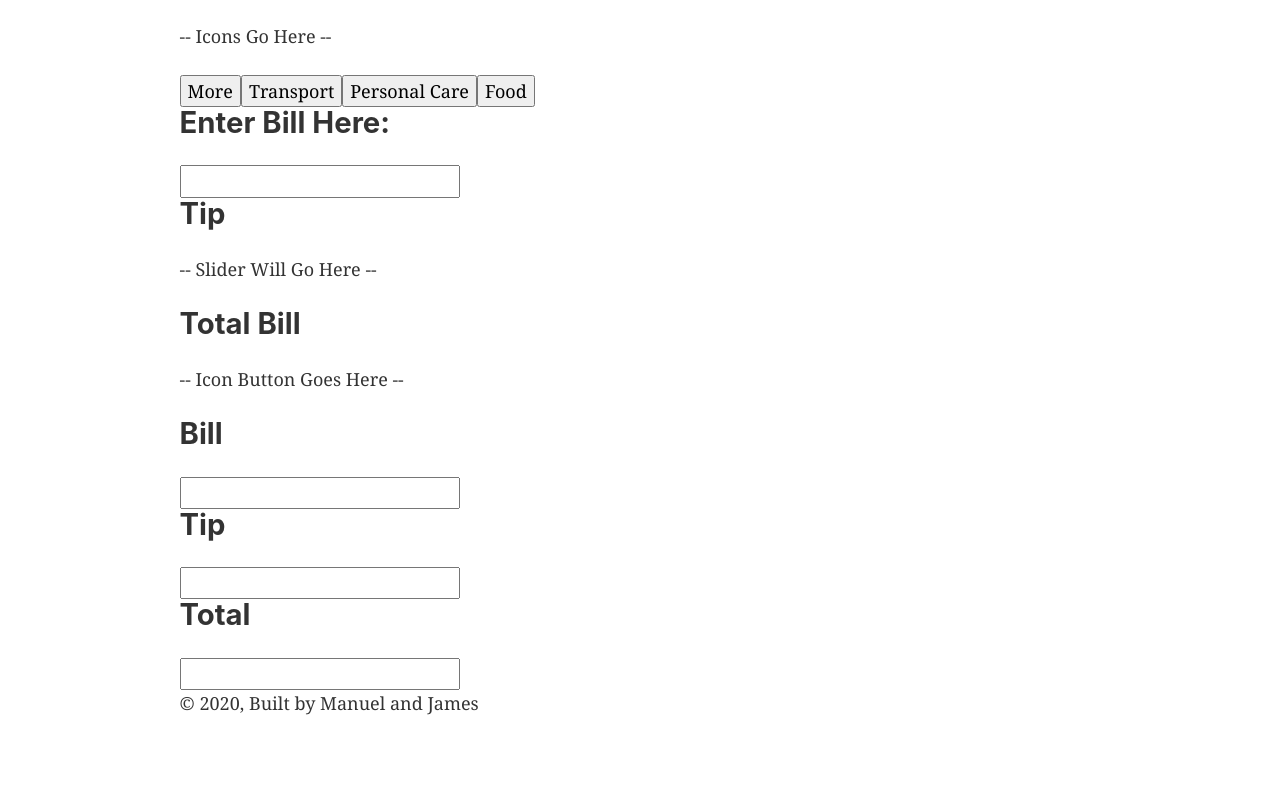
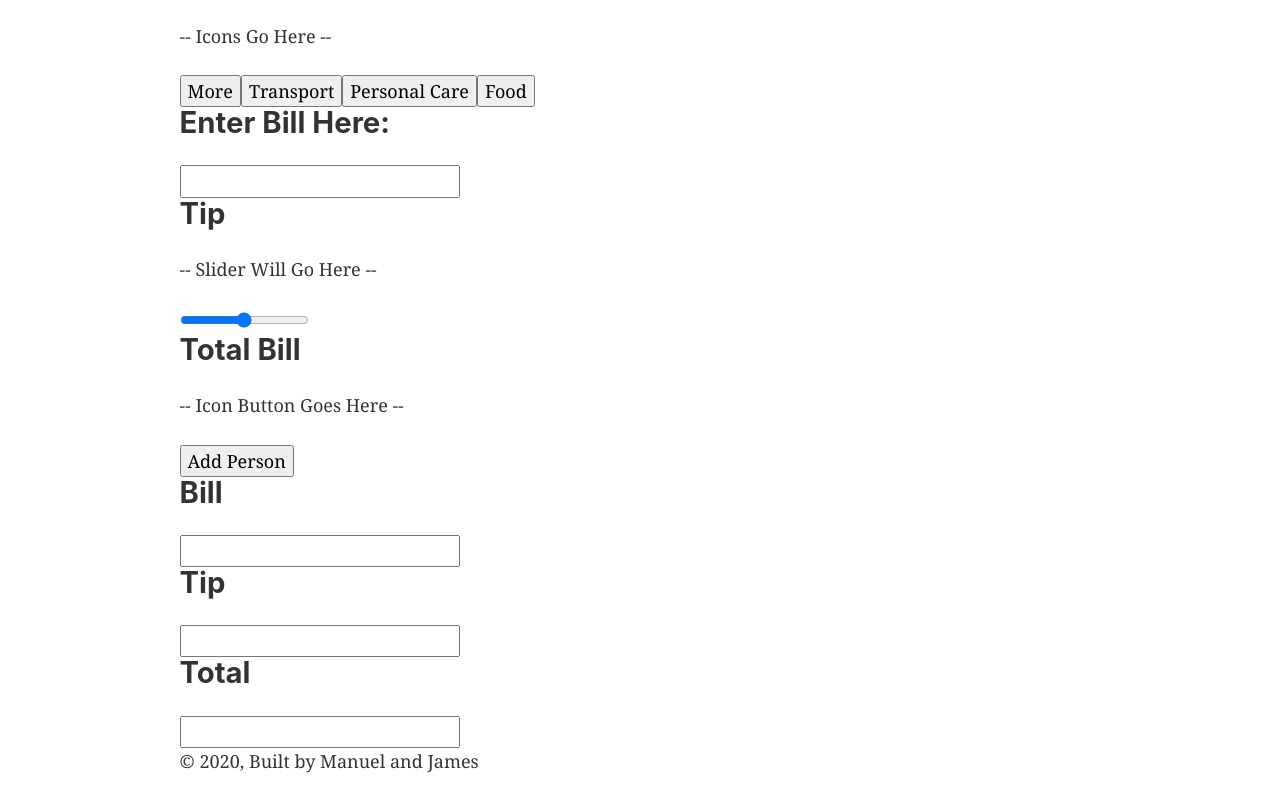
Before and after one commit to manuelwebdev/react-tip, a Gatsby site: page / in a window 1280 px wide. Shown: the part 100-900 px from the top of the page. Before the commit the page ends 842 px from the top, so only its background shows below. Built offline with nearby package versions, Linux system fonts and the light colour scheme; Gatsby itself is replaced by a stand-in of ours.

Commit message:
added basic slider, and button to add people to template.

```diff
--- a/src/pages/index.js
+++ b/src/pages/index.js
@@ -18,8 +18,10 @@ const IndexPage = () => (
     <input type="text" />
     <h2>Tip</h2>
     <p> -- Slider Will Go Here -- </p>
+    <input type="range"/>
     <h2>Total Bill</h2>
     <p> -- Icon Button Goes Here -- </p>
+    <button>Add Person</button>
     <h2>Bill</h2>
     <input type="text" />
     <h2>Tip</h2>
```
